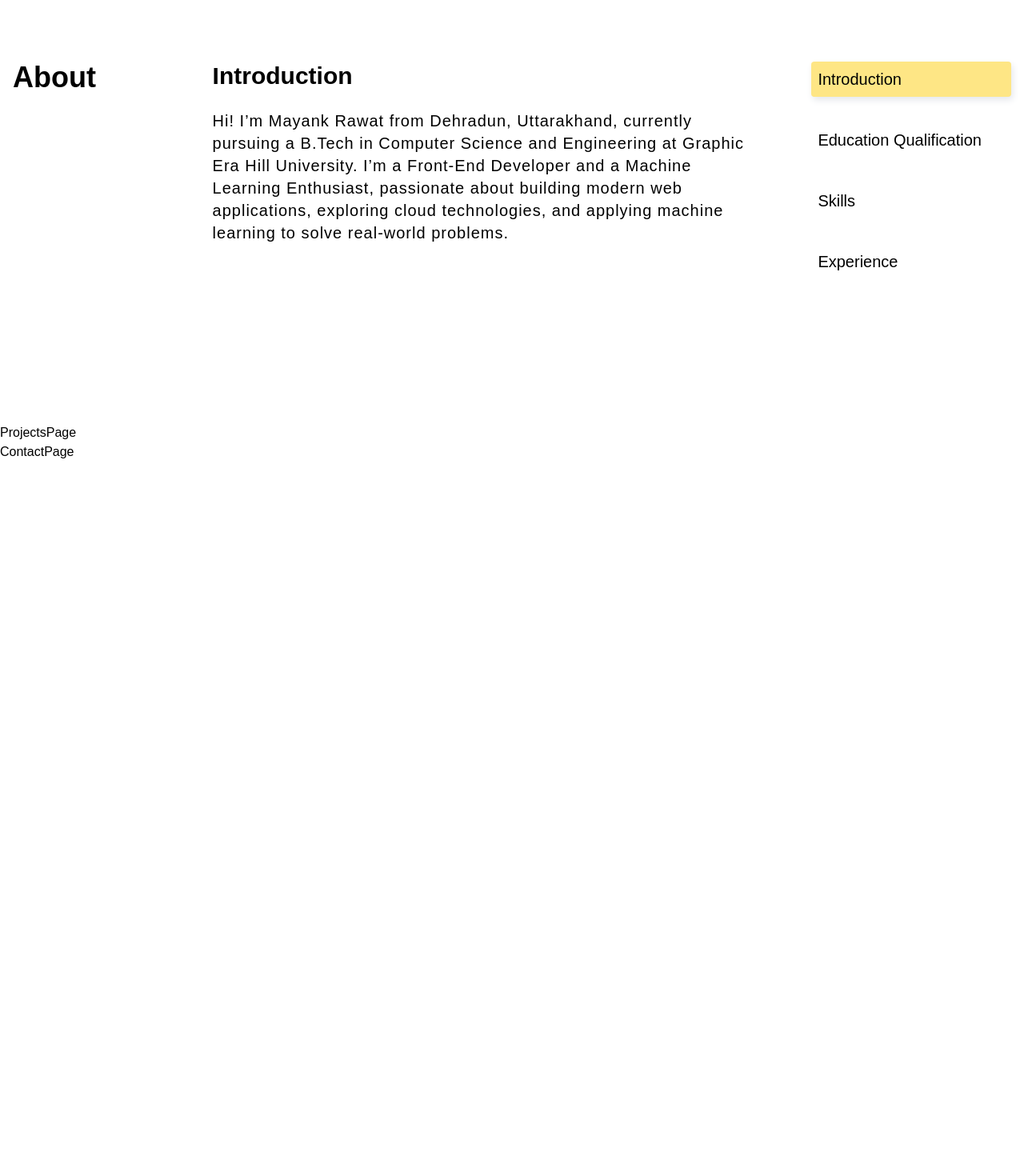
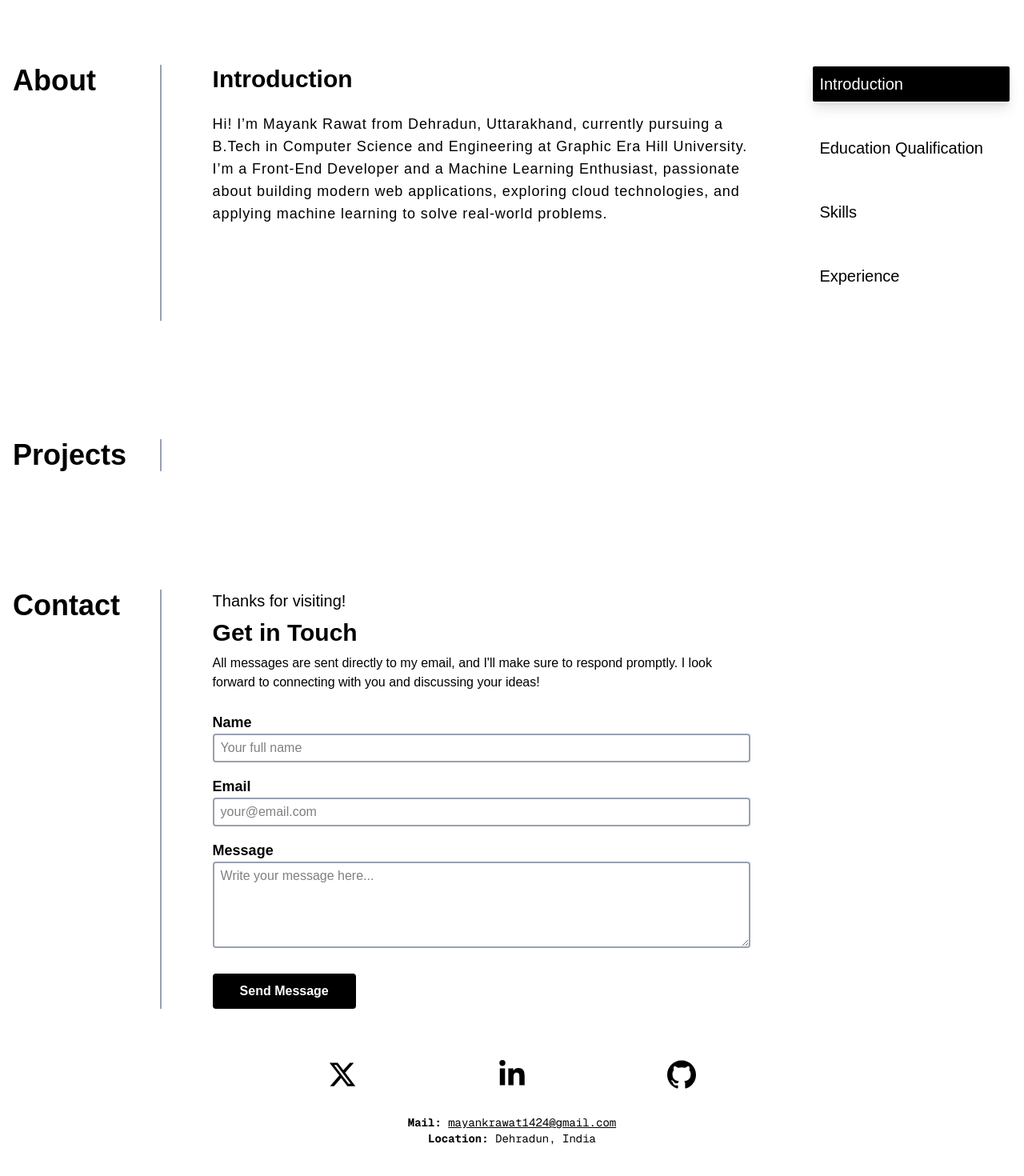
Before and after one commit to MayankRawat1424/my-portfolio, a Next.js app: page / in a window 1280 px wide. Shown: the part 564-2034 px from the top of the page at 80% size. Before the commit the page ends 1141 px from the top, so only its background shows below. Built offline with nearby package versions, Linux system fonts and the light colour scheme.

Commit message:
style(about, contact):finish styling ContactPage and made changes to the styling of AboutPage. Mail service also added

```diff
--- a/src/app/components/AboutData.js
+++ b/src/app/components/AboutData.js
@@ -57,7 +57,6 @@ export const MyDetails = {
         "Time Management",
         "Critical Thinking",
         "Leadership",
-        "Emotional Intelligence",
       ],
     },
   },
--- a/src/app/components/AboutPage.jsx
+++ b/src/app/components/AboutPage.jsx
@@ -42,7 +42,7 @@ const AboutPage = () => {
         return (
           <>
             {/* <img src="/inst.jpeg" alt="" className="mb-8" /> */}
-            <p className="text-xl tracking-wider">{section.Detail}</p>
+            <p className="text-lg tracking-wider ">{section.Detail}</p>
           </>
         );
 
@@ -52,19 +52,19 @@ const AboutPage = () => {
             {Object.entries(section.Detail).map(([degree, info], index) => (
               <div
                 key={degree}
-                className="mb-8 px-4 py-2 shadow-lg border-amber-300 border-2 rounded-sm"
+                className="mb-4 px-4 py-2 shadow-lg border-gray-400 border-2 rounded-sm"
               >
-                <h3 className="text-xl font-semibold mb-2">{degree}</h3>
+                <h3 className="text-xl mb-4 font-semibold">{degree}</h3>
                 <div className="flex items-baseline gap-2">
                   <FaBuildingColumns />
-                  <p className="text-lg"> {info.Institute}</p>
+                  <p className="text-md mb-2"> {info.Institute}</p>
                 </div>
 
                 <div className="flex items-baseline gap-2">
                   <FaCalendarAlt />
-                  <p className="text-lg">{info.Duration}</p>
+                  <p className="text-md mb-2">{info.Duration}</p>
                 </div>
-                <p className="text-lg"> {info.Performance}</p>
+                <p className="text-lg font-bold"> {info.Performance}</p>
               </div>
             ))}
           </div>
@@ -73,13 +73,13 @@ const AboutPage = () => {
       case "Tools/ Technologies/ Skills":
         return (
           <div>
-            <div>
-              <h3 className="font-semibold text-xl">Hard Skills</h3>
-              <ul className="grid grid-cols-5 gap-2 ">
+            <div className="mb-8">
+              <h3 className="font-semibold text-xl mb-2">Hard Skills</h3>
+              <ul className="grid grid-cols-5 gap-4 ">
                 {section.Detail["Hard Skills"].map((skill, index) => (
                   <li
                     key={skill}
-                    className="p-2 text-center my-2 rounded place-items-center text-lg"
+                    className="p-2 rounded text-sm flex items-center justify-center text-center  shadow-lg font-mono"
                     style={{ backgroundColor: colors[index % colors.length] }}
                   >
                     {skill}
@@ -89,12 +89,12 @@ const AboutPage = () => {
             </div>
 
             <div>
-              <h3 className="font-semibold mt-4">Soft Skills</h3>
-              <ul className="grid grid-cols-5 gap-2">
+              <h3 className="font-semibold text-xl mb-2">Soft Skills</h3>
+              <ul className="grid grid-cols-4 gap-4">
                 {section.Detail["Soft Skills"].map((skill, index) => (
                   <li
                     key={skill}
-                    className="p-2 text-center my-2 rounded"
+                    className="p-2 rounded text-sm flex items-center justify-center text-center  shadow-lg font-mono"
                     style={{ backgroundColor: colors[index % colors.length] }}
                   >
                     {skill}
@@ -111,7 +111,7 @@ const AboutPage = () => {
             {Object.entries(section.Detail).map(([role, info]) => (
               <div key={role} className="mb-4">
                 <h3 className="text-2xl font-semibold mb-2">{role}</h3>
-                <p className="mb-4"> {info.Duration}</p>
+                <p className="mb-4 text-gray-600"> {info.Duration}</p>
                 <p className="text-xl">{info.Description}</p>
               </div>
             ))}
@@ -125,10 +125,11 @@ const AboutPage = () => {
 
   return (
     <>
-      <div className="grid grid-cols-5 px-4 max-w-7xl mx-auto pb-5 mb-32 pt-4">
-        <div className="col-span-1">
+      <div className="grid grid-cols-5 px-4 max-w-7xl mx-auto pb-5 mb-32">
+        <div className="col-span-1 border-r-2 mr-16 border-gray-400">
           <h1 className="text-4xl font-bold">About</h1>
         </div>
+
         <div className="col-span-3 max-w-2xl">
           {activeSection ? (
             <div>
@@ -150,10 +151,8 @@ const AboutPage = () => {
           {Object.keys(MyDetails).map((key) => (
             <p
               key={key}
-              className={`rounded-sm text-xl p-2 mb-8 hover:cursor-pointer hover:bg-amber-200 hover:shadow-gray-200 hover:shadow-[2px_4px_8px] active:bg-amber-300 ${
-                activeSection === key
-                  ? "bg-amber-200 shadow-gray-200 shadow-[2px_4px_8px]"
-                  : ""
+              className={`border-2 border-white rounded-sm text-xl p-2 mb-8 hover:cursor-pointer hover:bg-black hover:text-white hover:shadow-lg active:bg-white active:text-black active:border-2 active:border-black ${
+                activeSection === key ? "bg-black shadow-lg text-white" : ""
               }`}
               onClick={() => setActiveSection(key)}
             >
--- a/src/app/components/Button.jsx
+++ /dev/null
@@ -1,11 +0,0 @@
-export default function Button({ children, onClick, type = "button" }) {
-  return (
-    <button
-      type={type}
-      onClick={onClick}
-      className="px-4 py-2 bg-blue-600 text-white rounded-lg hover:bg-blue-700 transition-colors"
-    >
-      {children}
-    </button>
-  );
-}
--- a/src/app/components/ContactPage.jsx
+++ b/src/app/components/ContactPage.jsx
@@ -1,7 +1,112 @@
 import React from "react";
+import { FaXTwitter } from "react-icons/fa6";
+import { FaLinkedinIn } from "react-icons/fa";
+import { SiGithub } from "react-icons/si";
 
 const ContactPage = () => {
-  return <div>ContactPage</div>;
+  return (
+    <div className=" grid grid-cols-5 px-4 max-w-7xl mx-auto pb-5 mb-32 ">
+      <div className="col-span-1 border-r-2 mr-16 border-gray-400">
+        <h1 className="text-4xl font-bold">Contact</h1>
+      </div>
+      <div className="col-span-3 max-w-2xl">
+        <p className="text-xl mb-2">Thanks for visiting!</p>
+        <h1 className="text-3xl font-bold mb-2">Get in Touch</h1>
+        <p className="text-md mb-6">
+          All messages are sent directly to my email, and I'll make sure to
+          respond promptly. I look forward to connecting with you and discussing
+          your ideas!
+        </p>
+
+        <form
+          action="https://formspree.io/f/mrbavqwk"
+          method="POST"
+          className="flex flex-col "
+        >
+          <label htmlFor="name" className="font-bold text-lg">
+            Name
+          </label>
+          <input
+            type="text"
+            id="name"
+            name="name"
+            className="border-2 border-gray-400 rounded-sm text-md py-1 px-2 mb-4 focus:outline-none focus:border-black"
+            placeholder="Your full name"
+            required
+          />
+
+          <label htmlFor="email" className="font-bold text-lg">
+            Email
+          </label>
+          <input
+            type="email"
+            id="email"
+            name="email"
+            className="border-2 border-gray-400 rounded-sm text-md py-1 px-2 mb-4 focus:outline-none focus:border-black"
+            placeholder="your@email.com"
+            required
+          />
+
+          <label htmlFor="message" className="font-bold text-lg">
+            Message
+          </label>
+          <textarea
+            id="message"
+            name="message"
+            rows="4"
+            className="border-2 border-gray-400 rounded-sm text-md py-1 px-2 mb-8 focus:outline-none focus:border-black"
+            placeholder="Write your message here..."
+            required
+          ></textarea>
+
+          <button
+            type="submit"
+            className="bg-black border-black border-2 p-2 rounded-sm text-white mr-auto px-8 font-bold hover:shadow-xl active:bg-white active:text-black"
+          >
+            Send Message
+          </button>
+        </form>
+      </div>
+      <div className="col-span-1"></div>
+      <div className="col-span-1"></div>
+      <div className="col-span-3">
+        <div className=" flex mt-16 justify-evenly gap-8 text-4xl mb-8">
+          <a
+            href="https://x.com/babyboytycoon"
+            target="_blank"
+            rel="noopener noreferrer"
+          >
+            <FaXTwitter />
+          </a>
+          <a
+            href="https://www.linkedin.com/in/mayank-rawat-a6971924b/"
+            target="_blank"
+            rel="noopener noreferrer"
+          >
+            <FaLinkedinIn />
+          </a>
+          <a
+            href="https://github.com/MayankRawat1424"
+            target="_blank"
+            rel="noopener noreferrer"
+          >
+            <SiGithub />
+          </a>
+        </div>
+        <div className="text-sm font-mono text-center">
+          <p>
+            <b>Mail:</b>{" "}
+            <a href="mailto:mayankrawat1424@gmail.com">
+              <u>mayankrawat1424@gmail.com</u>
+            </a>
+          </p>
+          <p>
+            <b>Location:</b> Dehradun, India
+          </p>
+        </div>
+      </div>
+    </div>
+  );
 };
 
 export default ContactPage;
--- a/src/app/components/Header.jsx
+++ b/src/app/components/Header.jsx
@@ -9,16 +9,24 @@ const Header = () => {
         <nav className="col-span-1">
           <ul className="flex justify-between text-sm">
             <li>
-              <button className="hover:cursor-pointer">Home</button>
+              <button className="hover:cursor-pointer hover:text-gray-500 active:text-black">
+                Home
+              </button>
             </li>
             <li>
-              <button className="hover:cursor-pointer">About</button>
+              <button className="hover:cursor-pointer hover:text-gray-500 active:text-black">
+                About
+              </button>
             </li>
             <li>
-              <button className="hover:cursor-pointer">Projects</button>
+              <button className="hover:cursor-pointer hover:text-gray-500 active:text-black">
+                Projects
+              </button>
             </li>
             <li>
-              <button className="hover:cursor-pointer">Contact</button>
+              <button className="hover:cursor-pointer hover:text-gray-500 active:text-black">
+                Contact
+              </button>
             </li>
           </ul>
         </nav>
--- a/src/app/components/ProjectsPage.jsx
+++ b/src/app/components/ProjectsPage.jsx
@@ -1,7 +1,15 @@
 import React from "react";
 
 const ProjectsPage = () => {
-  return <div>ProjectsPage</div>;
+  return (
+    <div className="grid grid-cols-5 px-4 max-w-7xl mx-auto pb-5 mb-32">
+      <div className="col-span-1 border-r-2 mr-16 border-gray-400">
+        <h1 className="text-4xl font-bold">Projects</h1>
+      </div>
+      <div className="col-span-3"></div>
+      <div className="col-span-1"></div>
+    </div>
+  );
 };
 
 export default ProjectsPage;
```
Also changed, not shown: src/app/components/HomePage.jsx (+7 -7 lines), src/app/components/ProjectData.js (added).
